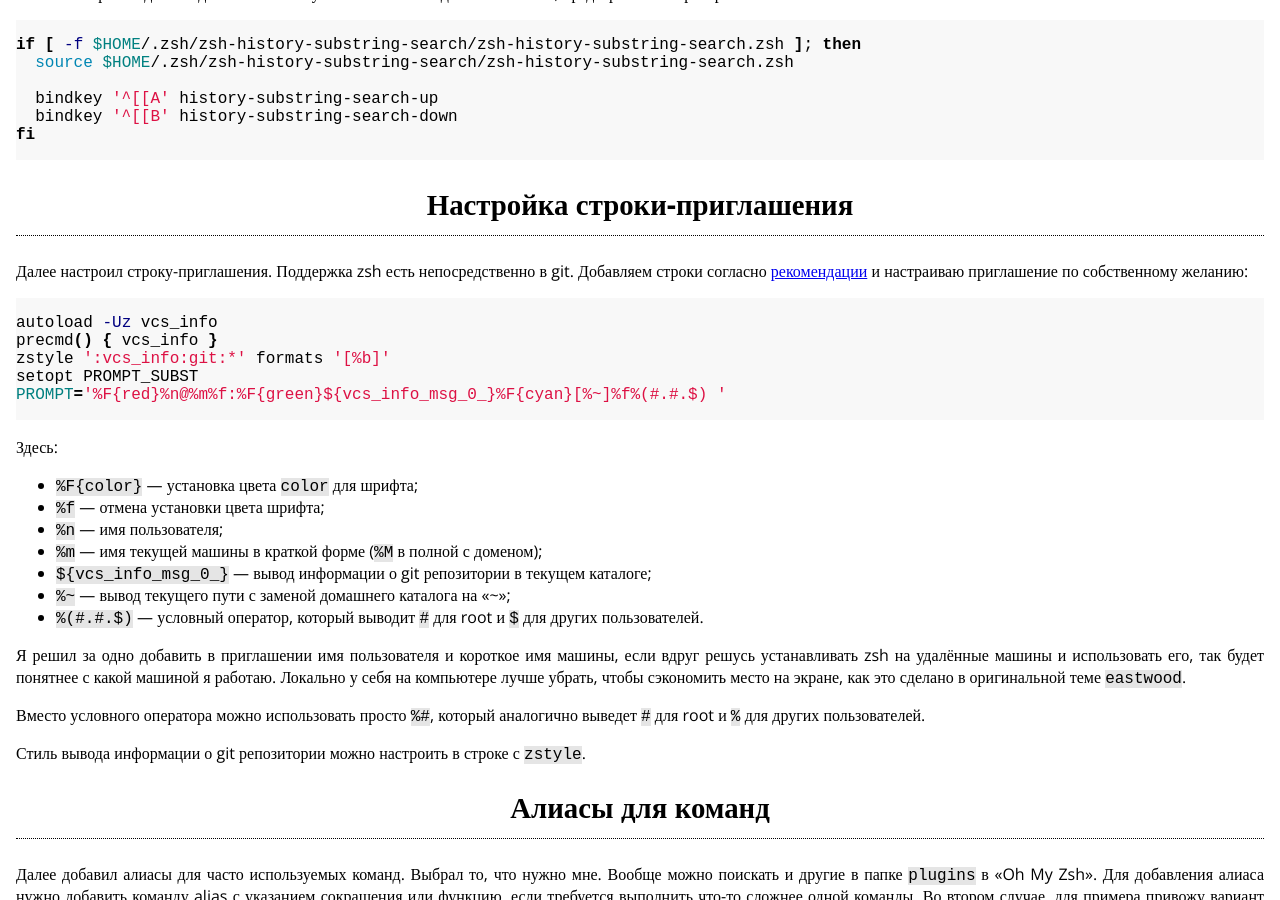
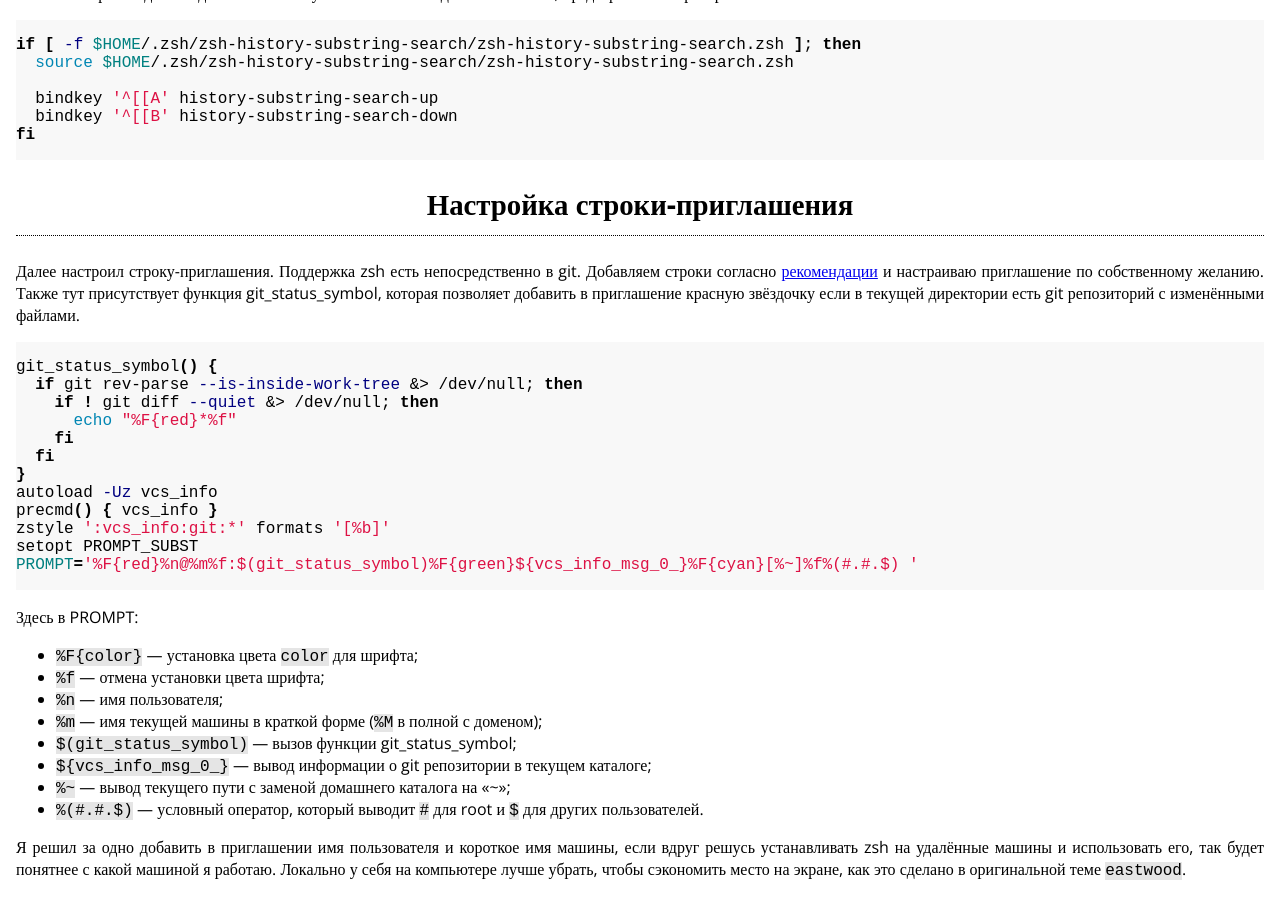
Before and after one commit to fsa/site, a Jekyll site: the page built from _posts/2025-10-03-zsh.md, in a window 1280 px wide and 900 px high, scrolled down 1761 px. Built offline with Jekyll 4.4.1, drawn with Linux system fonts in a browser that asks for light colours.

Commit message:
В статью про zsh добавлен способ вывод маркера изменённых файлов в репозитории

````diff
--- a/_posts/2025-10-03-zsh.md
+++ b/_posts/2025-10-03-zsh.md
@@ -82,22 +82,30 @@ fi
 
 ## Настройка строки-приглашения
 
-Далее настроил строку-приглашения. Поддержка zsh есть непосредственно в git. Добавляем строки согласно [рекомендации](https://git-scm.com/book/en/v2/Appendix-A%3A-Git-in-Other-Environments-Git-in-Zsh) и настраиваю приглашение по собственному желанию:
+Далее настроил строку-приглашения. Поддержка zsh есть непосредственно в git. Добавляем строки согласно [рекомендации](https://git-scm.com/book/en/v2/Appendix-A%3A-Git-in-Other-Environments-Git-in-Zsh) и настраиваю приглашение по собственному желанию. Также тут присутствует функция git_status_symbol, которая позволяет добавить в приглашение красную звёздочку если в текущей директории есть git репозиторий с изменёнными файлами.
 
 ```bash
+git_status_symbol() {
+  if git rev-parse --is-inside-work-tree &> /dev/null; then
+    if ! git diff --quiet &> /dev/null; then
+      echo "%F{red}*%f"
+    fi
+  fi
+}
 autoload -Uz vcs_info
 precmd() { vcs_info }
 zstyle ':vcs_info:git:*' formats '[%b]'
 setopt PROMPT_SUBST
-PROMPT='%F{red}%n@%m%f:%F{green}${vcs_info_msg_0_}%F{cyan}[%~]%f%(#.#.$) '
+PROMPT='%F{red}%n@%m%f:$(git_status_symbol)%F{green}${vcs_info_msg_0_}%F{cyan}[%~]%f%(#.#.$) '
 ```
 
-Здесь:
+Здесь в PROMPT:
 
 * `%F{color}` — установка цвета `color` для шрифта;
 * `%f` — отмена установки цвета шрифта;
 * `%n` — имя пользователя;
 * `%m` — имя текущей машины в краткой форме (`%M` в полной с доменом);
+* `$(git_status_symbol)` — вызов функции git_status_symbol;
 * `${vcs_info_msg_0_}` — вывод информации о git репозитории в текущем каталоге;
 * `%~` — вывод текущего пути с заменой домашнего каталога на «~»;
 * `%(#.#.$)` — условный оператор, который выводит `#` для root и `$` для других пользователей.
````
